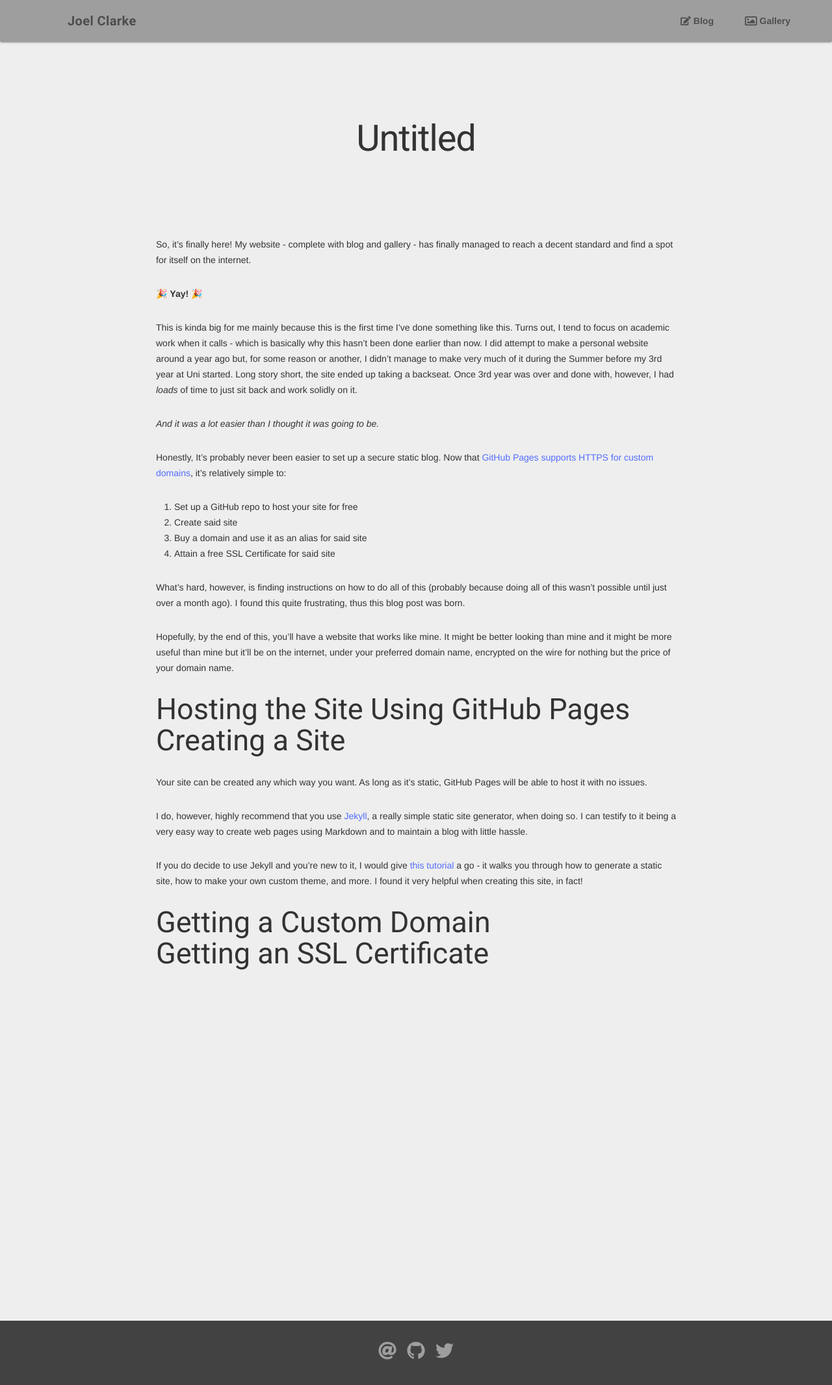
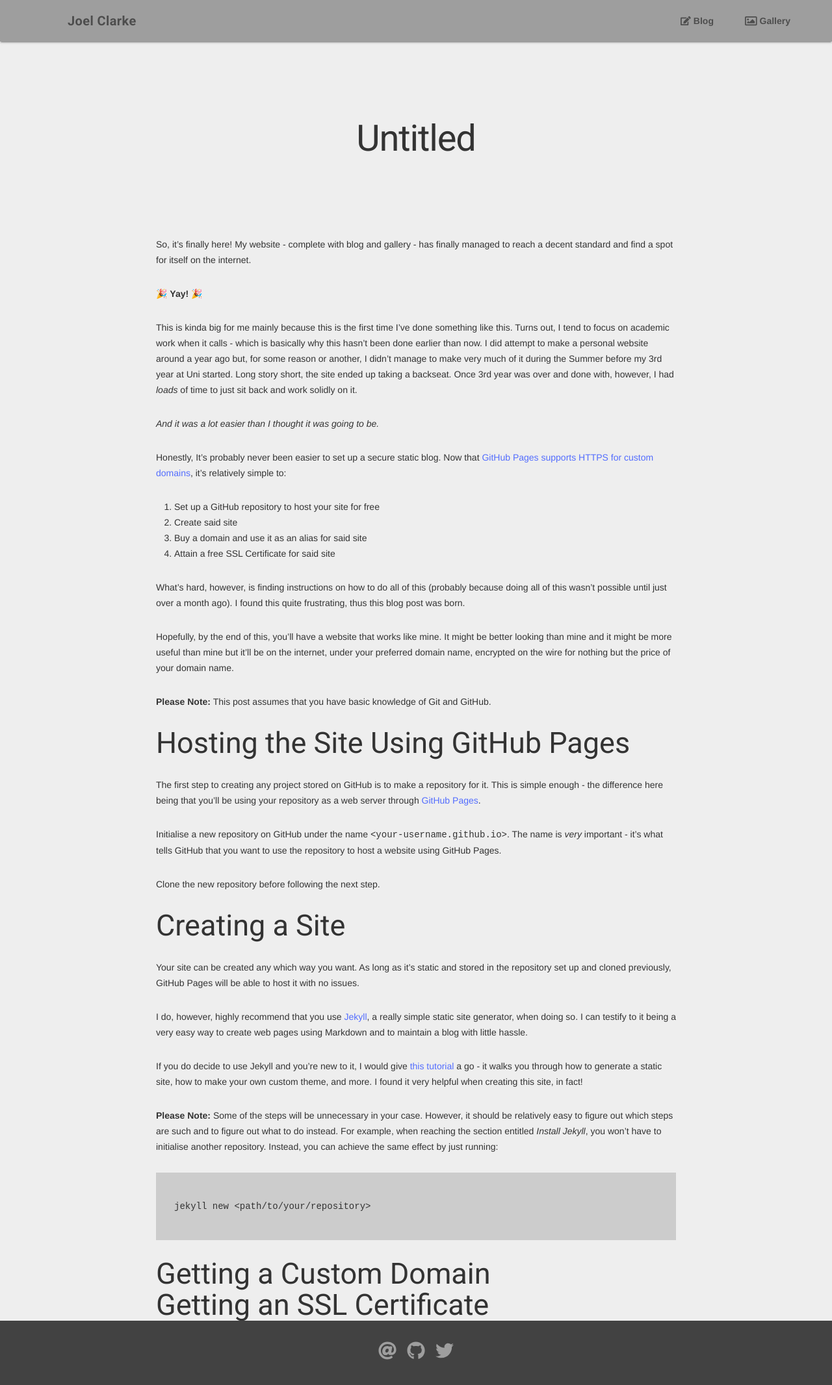
Before and after one commit to DarthEmpty/joelclarke.co.uk, a Jekyll site: the page built from _posts/2018-06-14-untitled.md, in a window 1280 px wide. Shown: the whole page at 65% size. Built offline with Jekyll 4.4.1, drawn with Linux system fonts in a browser that asks for light colours; nearby versions of some CDN libraries; emoji names are drawn with the system emoji font.

Commit message:
Finish paragraph and improve another paragraph in post

````diff
--- a/_posts/2018-06-14-untitled.md
+++ b/_posts/2018-06-14-untitled.md
@@ -12,7 +12,7 @@ This is kinda big for me mainly because this is the first time I've done somethi
 
 Honestly, It's probably never been easier to set up a secure static blog. Now that [GitHub Pages supports HTTPS for custom domains](https://blog.github.com/2018-05-01-github-pages-custom-domains-https/), it's relatively simple to:
 
-1. Set up a GitHub repo to host your site for free
+1. Set up a GitHub repository to host your site for free
 2. Create said site
 3. Buy a domain and use it as an alias for said site
 4. Attain a free SSL Certificate for said site
@@ -21,15 +21,30 @@ What's hard, however, is finding instructions on how to do all of this (probably
 
 Hopefully, by the end of this, you'll have a website that works like mine. It might be better looking than mine and it might be more useful than mine but it'll be on the internet, under your preferred domain name, encrypted on the wire for nothing but the price of your domain name.
 
+**Please Note:** This post assumes that you have basic knowledge of Git and GitHub.
+
 ## Hosting the Site Using GitHub Pages
 
+The first step to creating any project stored on GitHub is to make a repository for it. This is simple enough - the difference here being that you'll be using your repository as a web server through [GitHub Pages](https://pages.github.com/).
+
+Initialise a new repository on GitHub under the name `<your-username.github.io>`. The name is *very* important - it's what tells GitHub that you want to use the repository to host a website using GitHub Pages.
+
+Clone the new repository before following the next step.
+
 ## Creating a Site
-Your site can be created any which way you want. As long as it's static, GitHub Pages will be able to host it with no issues.
+
+Your site can be created any which way you want. As long as it's static and stored in the repository set up and cloned previously, GitHub Pages will be able to host it with no issues.
 
 I do, however, highly recommend that you use [Jekyll](https://jekyllrb.com/), a really simple static site generator, when doing so. I can testify to it being a very easy way to create web pages using Markdown and to maintain a blog with little hassle.
 
 If you do decide to use Jekyll and you're new to it, I would give [this tutorial](https://www.taniarascia.com/make-a-static-website-with-jekyll/) a go - it walks you through how to generate a static site, how to make your own custom theme, and more. I found it very helpful when creating this site, in fact!
 
+**Please Note:** Some of the steps will be unnecessary in your case. However, it should be relatively easy to figure out which steps are such and to figure out what to do instead. For example, when reaching the section entitled *Install Jekyll*, you won't have to initialise another repository. Instead, you can achieve the same effect by just running:
+
+```bash
+jekyll new <path/to/your/repository>
+```
+
 ## Getting a Custom Domain
 
 ## Getting an SSL Certificate
````
